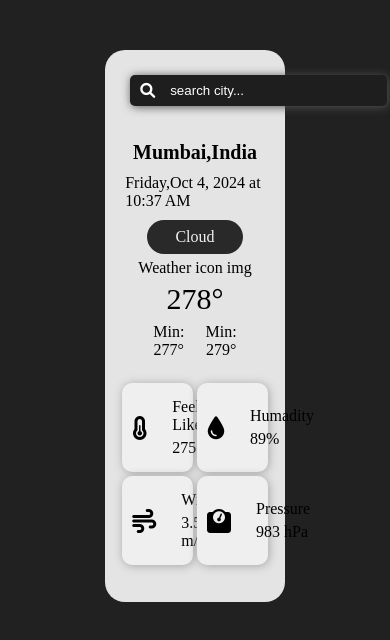
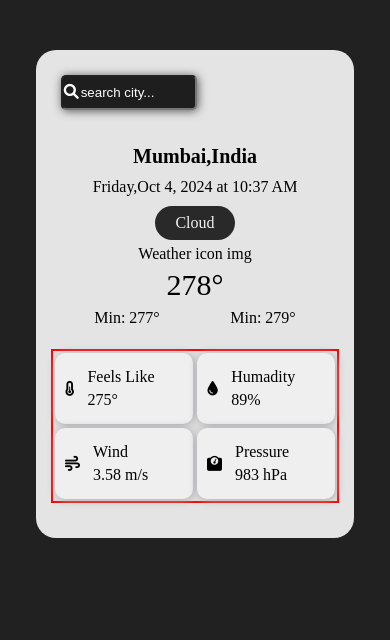
Before and after one commit to faheemahemad25/weatherWebsite, a plain HTML site: page index.html in a window 390 px wide. Drawn offline with Linux system fonts and the light colour scheme; no server answers.

Commit message:
Update style.css
add media query or reponsive

```diff
--- a/style.css
+++ b/style.css
@@ -1,3 +1,7 @@
+*{
+    box-sizing: border-box; /* now child will also squeeze and border and padding will be included in defined width measn from width minus or padding takes. */
+}
+
 body{
     background-color: #212121;
     display: flex;
@@ -12,39 +16,69 @@ body{
 
 }
 
+.container{
+    background-color: rgb(228, 228, 228);
+    padding: 15px;
+    /* width: 600px; */
+    /* width: 40%; */
+    border-radius: 20px;
+    /* overflow: hidden;     */
+    /* border: 2px solid rgb(50, 236, 50); */
+}
+
 /* ------------ Section 1  ----------------*/
+
 
 .searchArea{
     /* border: 2px solid rgb(168, 168, 11); */
+    /* max-width: 100%; */
+    width: 40vw;
     padding: 10px;
     /* position: relative; */
+    /* display: flex; */
+    /* align-items: center; */
+    /* width: 100%; */
+    /* display: flex; */
+    /* flex-direction: row; */
+    /* flex-wrap: wrap; */
+       /* display: flex;
+   justify-content: center; */
+
 
 }
 .searchedAreaWeather_form{
     /* border: 2px solid blue; */
+    width: 100%;
     /* padding: 10px; */
     position: relative;
+
+    /* Ensures the form takes up the full width when needed */
+    display: flex;
+    align-items: center;
 }
+
+
 .searchedAreaWeather_form > i {
+    /* width: 100%; */
    /* border: 2px solid green; */
    position: absolute;
     /* if parent have no position relative then it works with root(html) element respect. */
     /* if you just write absolute then it can remove,override,overlap just next element.  */
     /* if u not declare left right top bottom then by defalut parent positioned element 's top left conver fixed or show.*/
-    left: 10px;
-   top: 8px;
+    left: 2%;
+    top: 25%;
     font-size: 15px;
     color: white;
 }
 
-.searchedAreaWeather_form > input{
-
- /* border: 2px solid red; */
-border: none;
+.searchedAreaWeather_form  > input{
+    width: 40%;
+    /* border: 2px solid red; */
+    padding: 0.5rem 2.5rem;  /* by default padding and border adds in element width 100% + 4px + 10px bUT But solution is box-sizing: border-box; */
+/* border: none; */
 background-color: #1e1e1e;
 color: wheat;
-/* outline: none; */
-padding: 0.5rem 2.5rem;
+outline: none;
 border-radius: 5px;
 box-shadow: 1px 1px 10px rgb(83, 83, 83);
 
@@ -76,13 +110,7 @@ input::placeholder{
 .temperatureDesignMin-Min{
     margin: 2px;
 }
-.container{
-    background-color: rgb(228, 228, 228);
-    padding: 15px;
-    /* width: 600px; */
-    width: 40%;
-    border-radius: 20px;
-}
+
 
 .HeroOneArea{
     display: flex;
@@ -170,12 +198,12 @@ input::placeholder{
     display: flex;
     flex-direction: row;
     flex-wrap: wrap;
-    /* border: 2px solid red; */
+    border: 2px solid red;
 }
 .weather_card{
-    width: 50%;
     margin: 2px;
-    width: calc(50% - 24px); /* Subtracts margin to fit within the container */
+    width: calc(50% - 4px);  /* Subtracts margin to fit within the container padding can cover by " box-sizing " so now width: calc(50% - 4px);*/
+    /* width: 50%; */
     box-shadow: 1px 1px 10px #a4a5aa;
     border-radius: 10px;
     background-color: rgb(239, 239, 239);
@@ -183,14 +211,13 @@ input::placeholder{
     align-items: center;
     padding: 10px;
 
-
 }
 .weather_card > i{
     margin-right: 20px;
-     font-size: 1.5rem;  /*icon more hight weight and bold and big*/
+    font-size: 22px;  /*icon more hight weight and bold and big*/
 }
 .weather_card > p{
-    font-size: 14px;
+    font-size: 1vw;
 }
 
 
@@ -198,3 +225,43 @@ input::placeholder{
     display: flex;
     flex-direction: column;
 } */
+
+
+/* ======================================================================================
+                                    media query
+ ===================================================================================== */
+
+
+ @media screen and (max-width:450px) {
+
+     .container {
+         width: 85%;
+     }
+
+     .searchedAreaWeather_form{
+        display: flex;
+        justify-content: space-between;
+        padding: 0rem;
+        /* border: 2px solid green; */
+     }
+
+     /* input{  📗🔖if same input is traget by specific style then in media query we have to tagert in same way .searchedAreaWeather_form  > input{
+      padding: 0rem;
+      } */
+     .searchedAreaWeather_form > input {
+        /* border: 2px solid rgb(12, 235, 12); */
+        width: 100%;
+        padding: 0.5rem 1.1rem;
+     }
+     .weather_card{
+        overflow: hidden;
+     }
+     .weather_card > i{
+        margin-right: 8px;
+        font-size: 15px;  /*icon more hight weight and bold and big*/
+    }
+    .weather_card > p{
+        font-size: 10px;
+    }
+
+ }
```
